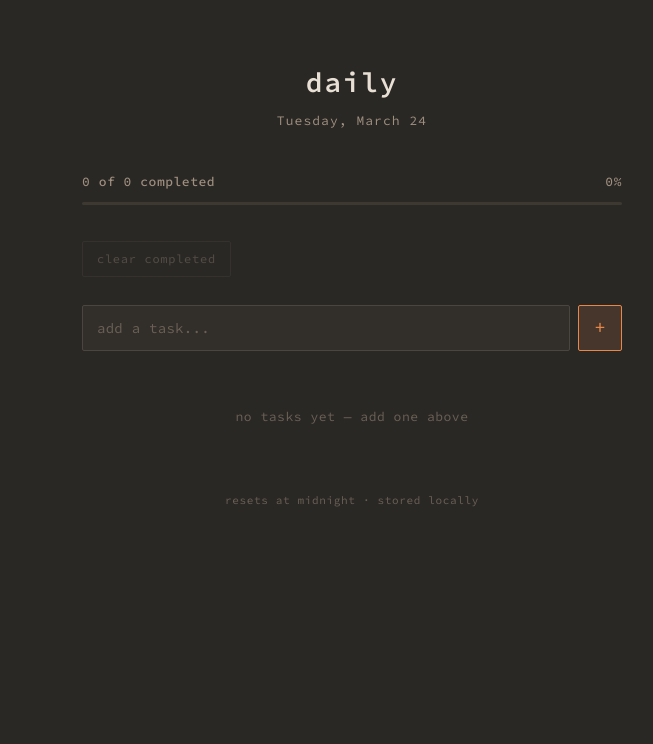
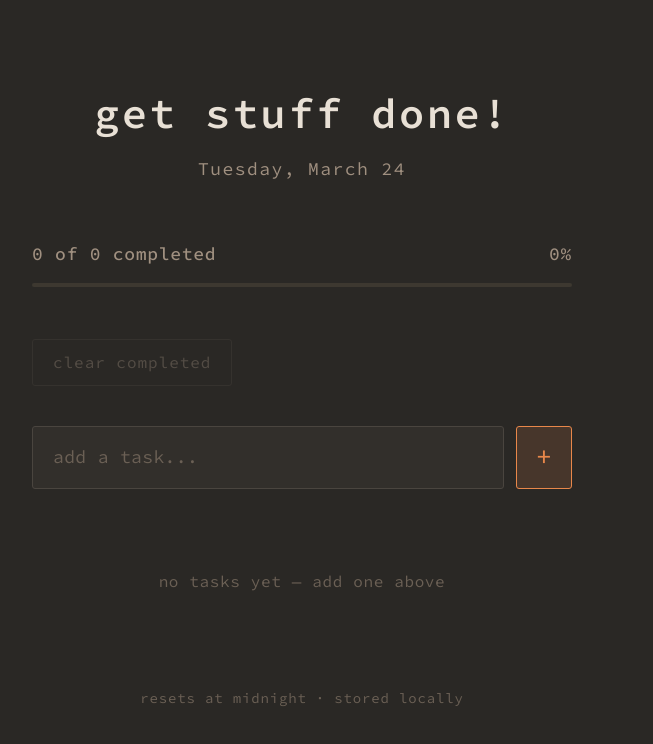
Before and after one commit to strider-ape/get-stuff-done, a React (Vite) app: page / in a window 1280 px wide. Shown: the top 744 px of the page, without its empty margins (288-941 px from the left). Built offline with nearby package versions, Linux system fonts and the light colour scheme.

Commit message:
make everythign bigger

```diff
--- a/index.html
+++ b/index.html
@@ -11,7 +11,7 @@
     <link rel="preconnect" href="https://fonts.googleapis.com" />
     <link rel="preconnect" href="https://fonts.gstatic.com" crossorigin />
     <link href="https://fonts.googleapis.com/css2?family=Source+Code+Pro:wght@300;400;500;600&display=swap" rel="stylesheet" />
-    <title>daily</title>
+    <title>get stuff done!</title>
   </head>
   <body>
     <div id="root"></div>
--- a/src/App.tsx
+++ b/src/App.tsx
@@ -127,7 +127,7 @@ export default function App() {
     <div className="app">
       {/* Header */}
       <header className="header">
-        <h1>daily</h1>
+        <h1>get stuff done!</h1>
         <p className="date">{dateStr}</p>
       </header>
 
--- a/src/index.css
+++ b/src/index.css
@@ -43,7 +43,7 @@ body {
   color: var(--text-primary);
   font-family: 'Source Code Pro', monospace;
   font-weight: 400;
-  font-size: 1rem;
+  font-size: 16px;
   line-height: 1.6;
   overscroll-behavior: none;
   -webkit-font-smoothing: antialiased;
@@ -53,12 +53,12 @@ body {
   display: flex;
   align-items: flex-start;
   justify-content: center;
-  padding: 60px 20px;
+  padding: 80px 24px;
 }
 
 #root {
   width: 100%;
-  max-width: 540px;
+  max-width: 640px;
   min-height: 100vh;
 }
 
@@ -102,11 +102,11 @@ input[type="text"] {
   background: var(--surface);
   border: 1px solid var(--border);
   color: var(--text-primary);
-  padding: 11px 14px;
+  padding: 16px 20px;
   font-family: inherit;
-  font-size: 14px;
+  font-size: 18px;
   font-weight: 400;
-  border-radius: 2px;
+  border-radius: 3px;
   outline: none;
   transition: border-color 0.15s;
   letter-spacing: 0.02em;
@@ -142,19 +142,19 @@ button {
 /* Header */
 .header {
   text-align: center;
-  margin-bottom: 40px;
+  margin-bottom: 56px;
 }
 
 .header h1 {
-  font-size: 28px;
+  font-size: 42px;
   font-weight: 600;
   letter-spacing: 0.06em;
   color: var(--text-primary);
-  margin-bottom: 6px;
+  margin-bottom: 8px;
 }
 
 .header .date {
-  font-size: 13px;
+  font-size: 18px;
   font-weight: 400;
   color: var(--text-secondary);
   letter-spacing: 0.08em;
@@ -162,15 +162,15 @@ button {
 
 /* Progress */
 .progress-section {
-  margin-bottom: 20px;
+  margin-bottom: 28px;
 }
 
 .progress-meta {
   display: flex;
   justify-content: space-between;
   align-items: center;
-  margin-bottom: 10px;
-  font-size: 13px;
+  margin-bottom: 14px;
+  font-size: 18px;
   color: var(--text-secondary);
   font-weight: 500;
   letter-spacing: 0.04em;
@@ -178,9 +178,9 @@ button {
 
 .progress-bar-wrap {
   width: 100%;
-  height: 3px;
+  height: 4px;
   background: var(--progress-bg);
-  border-radius: 2px;
+  border-radius: 3px;
   overflow: hidden;
 }
 
@@ -193,17 +193,17 @@ button {
 
 /* Clear button */
 .clear-btn {
-  margin: 16px 0 28px;
+  margin: 24px 0 40px;
   display: inline-block;
   background: transparent;
   border: 1px solid var(--border);
   color: var(--text-secondary);
   font-family: inherit;
-  font-size: 12px;
+  font-size: 16px;
   letter-spacing: 0.06em;
-  padding: 7px 14px;
+  padding: 10px 20px;
   cursor: pointer;
-  border-radius: 2px;
+  border-radius: 3px;
   transition: border-color 0.15s, color 0.15s;
 }
 
@@ -220,8 +220,8 @@ button {
 /* Input row */
 .input-row {
   display: flex;
-  gap: 8px;
-  margin-bottom: 28px;
+  gap: 12px;
+  margin-bottom: 40px;
 }
 
 .add-btn {
@@ -229,16 +229,16 @@ button {
   border: 1px solid var(--accent);
   color: var(--accent);
   font-family: inherit;
-  font-size: 20px;
-  width: 44px;
+  font-size: 28px;
+  width: 56px;
   cursor: pointer;
-  border-radius: 2px;
+  border-radius: 3px;
   display: flex;
   align-items: center;
   justify-content: center;
   transition: background 0.15s;
   line-height: 1;
-  padding-bottom: 2px;
+  padding-bottom: 4px;
 }
 
 .add-btn:hover {
@@ -255,8 +255,8 @@ button {
 .task-item {
   display: flex;
   align-items: center;
-  gap: 14px;
-  padding: 14px 0;
+  gap: 18px;
+  padding: 20px 0;
   border-bottom: 1px solid var(--border);
   transition: opacity 0.2s;
 }
@@ -275,13 +275,13 @@ button {
 .task-check {
   appearance: none;
   -webkit-appearance: none;
-  width: 18px;
-  height: 18px;
-  min-width: 18px;
-  border: 1.5px solid var(--border);
+  width: 24px;
+  height: 24px;
+  min-width: 24px;
+  border: 2px solid var(--border);
   background: transparent;
   cursor: pointer;
-  border-radius: 2px;
+  border-radius: 3px;
   position: relative;
   transition: border-color 0.15s, background 0.15s;
   flex-shrink: 0;
@@ -299,11 +299,11 @@ button {
 .task-check:checked::after {
   content: '';
   position: absolute;
-  top: 2px;
-  left: 5px;
-  width: 5px;
-  height: 9px;
-  border: 2px solid #2a2825;
+  top: 3px;
+  left: 7px;
+  width: 6px;
+  height: 12px;
+  border: 2.5px solid #2a2825;
   border-top: none;
   border-left: none;
   transform: rotate(45deg);
@@ -312,7 +312,7 @@ button {
 /* Task label */
 .task-label {
   flex: 1;
-  font-size: 14px;
+  font-size: 18px;
   font-weight: 400;
   color: var(--text-primary);
   letter-spacing: 0.02em;
@@ -327,10 +327,10 @@ button {
   border: none;
   color: var(--text-dim);
   font-family: inherit;
-  font-size: 12px;
+  font-size: 14px;
   cursor: pointer;
   letter-spacing: 0.04em;
-  padding: 4px 2px;
+  padding: 6px 4px;
   transition: color 0.15s;
   opacity: 0;
   pointer-events: none;
@@ -347,9 +347,9 @@ button {
 
 /* Footer */
 .footer {
-  margin-top: 36px;
+  margin-top: 52px;
   text-align: center;
-  font-size: 11px;
+  font-size: 14px;
   color: var(--text-dim);
   letter-spacing: 0.06em;
 }
@@ -358,7 +358,7 @@ button {
 .empty-state {
   text-align: center;
   color: var(--text-dim);
-  font-size: 13px;
-  padding: 28px 0;
+  font-size: 16px;
+  padding: 40px 0;
   letter-spacing: 0.04em;
 }
```
